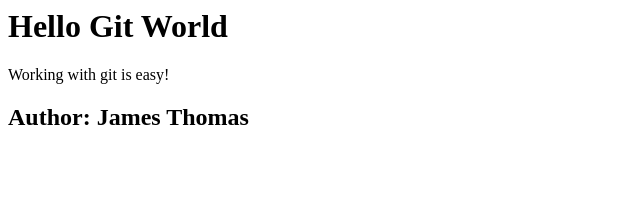
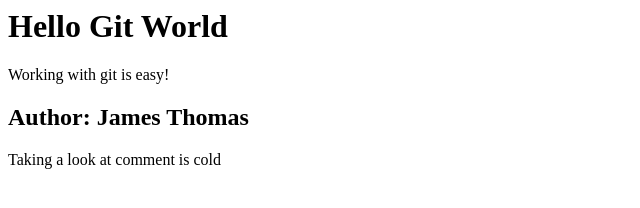
Before and after one commit to jthomas27205/GitGithubMasterclass, a plain HTML site: page index.html in a window 1280 px wide. Shown: the whole page, without its empty margins (0-640 px from the left). Drawn offline with Linux system fonts and the light colour scheme.

Commit message:
Add div and p

```diff
--- a/index.html
+++ b/index.html
@@ -5,3 +5,7 @@
 </div>
 
 <h2>Author: James Thomas</h2>
+
+<div
+<p>Taking a look at comment is cold </p>
+</div>
```
